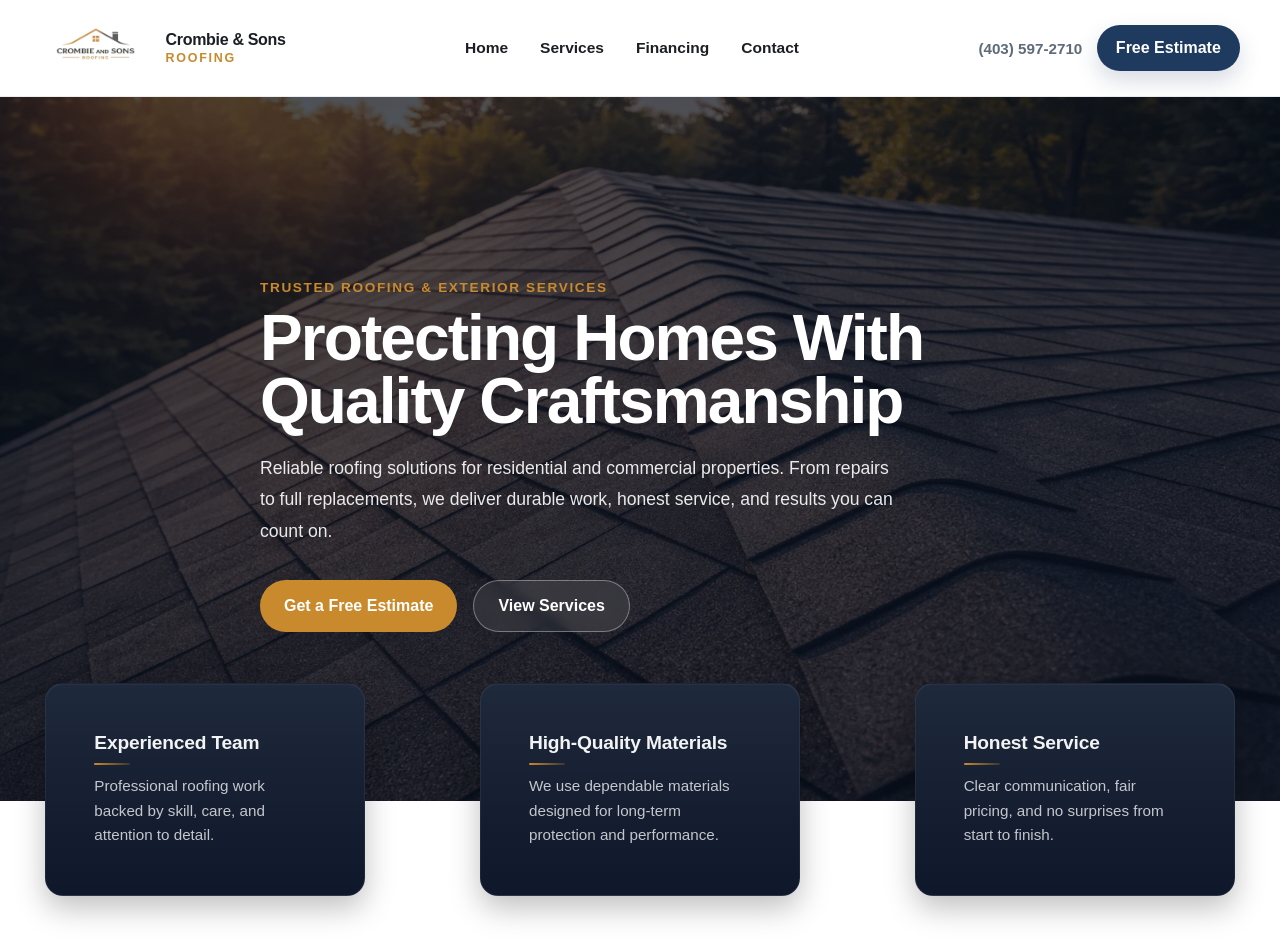
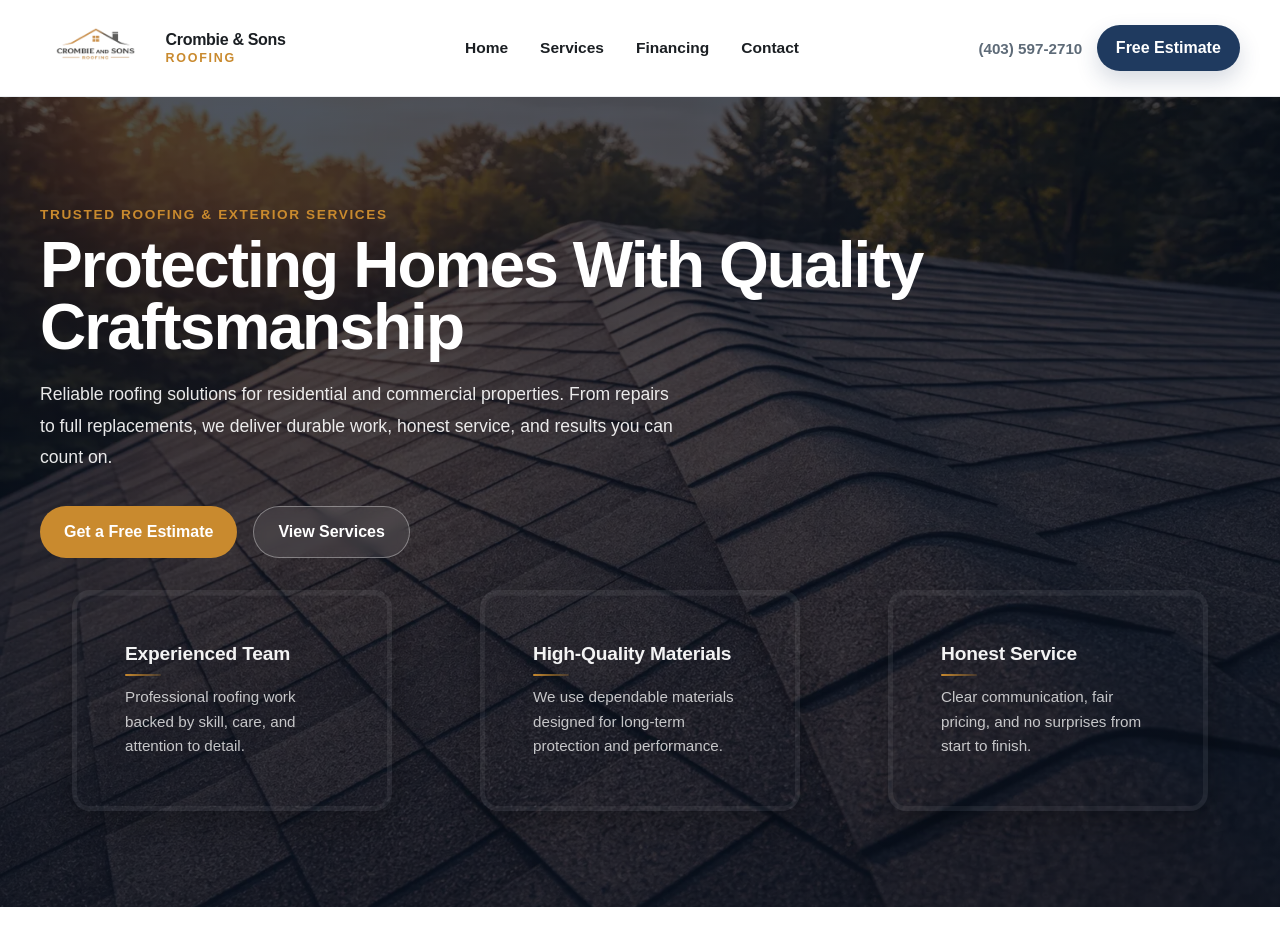
Before and after one commit to Mjcs99/roofing-business-site, a React (Vite) app in the folder CrombieAndSonsRoofing/: page / in a window 1280 px wide. Shown: the top 952 px of the page. Built offline with nearby package versions, Linux system fonts and the light colour scheme.

Commit message:
Add trust cards to home hero

```diff
--- a/CrombieAndSonsRoofing/src/components/layout/PageHero.module.css
+++ b/CrombieAndSonsRoofing/src/components/layout/PageHero.module.css
@@ -40,7 +40,7 @@
 .heroContent {
   position: relative;
   z-index: 1;
-  max-width: 760px;
+
   padding: 6rem 0;
 }
 
--- a/CrombieAndSonsRoofing/src/pages/HomePage.css
+++ b/CrombieAndSonsRoofing/src/pages/HomePage.css
@@ -42,11 +42,6 @@ a {
   margin: 0 auto;
 }
 
-.trust-bar {
-  margin-top: -150px;
-  position: relative;
-  z-index: 2;
-}
 
 .trust-cards .card {
   width: 100%;
@@ -54,13 +49,9 @@ a {
   min-width: 0;
   padding: 1.5rem;
 
-  background: linear-gradient(
-    180deg,
-    #1e293b,
-    #0f172a
-  );
+  background: transparent;
 
-  border: 1px solid rgba(255, 255, 255, 0.06);
+  border: 5px solid rgba(255, 255, 255, 0.06);
   border-radius: 18px;
 
   box-shadow:
--- a/CrombieAndSonsRoofing/src/pages/HomePage.tsx
+++ b/CrombieAndSonsRoofing/src/pages/HomePage.tsx
@@ -31,11 +31,8 @@ export default function HomePage() {
 
   return (
     <main className="home-page">
-      <PageHero {...homeHero} />
+      <PageHero {...homeHero}> <ContentCards {...homeTrustCards} /> </PageHero>
 
-      <section className="trust-bar">
-        <ContentCards {...homeTrustCards} />
-      </section>
       <Section {...aboutSection}>
         <ContentCards {...homeStatCards} />
 
```
